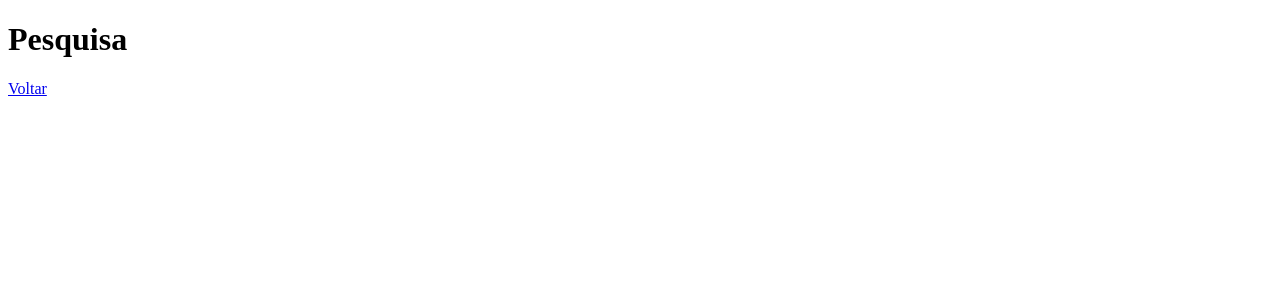
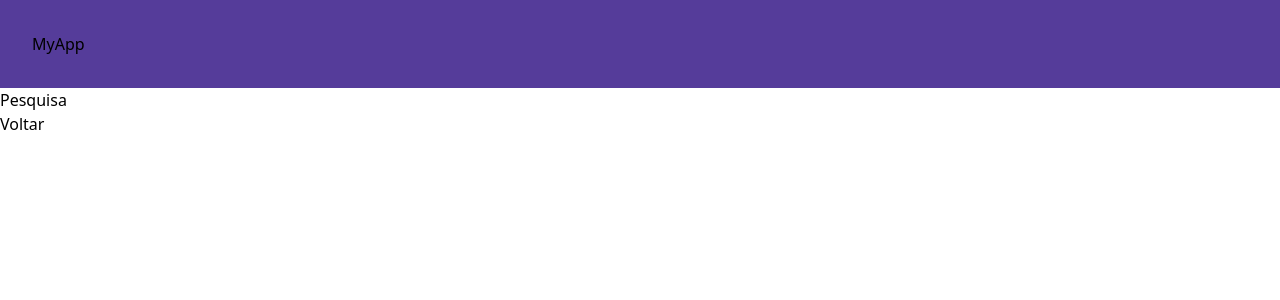
Before and after one commit to leonardocs1/palpite-box, a Next.js app: page /pesquisa in a window 1280 px wide. Shown: the top 300 px of the page. Built offline with nearby package versions, Linux system fonts and the light colour scheme.

Commit message:
Adicionado o TailwindCSS

```diff
--- /dev/null
+++ b/css/styles.css
@@ -0,0 +1,3 @@
+@import "tailwindcss/base";
+@import "tailwindcss/components";
+@import "tailwindcss/utilities";
--- a/package.json
+++ b/package.json
@@ -12,8 +12,11 @@
   "author": "Leonardo Costa",
   "license": "MIT",
   "dependencies": {
+    "autoprefixer": "^9.8.6",
     "next": "^11.1.0",
+    "postcss-import": "^13.0.0",
     "react": "^17.0.2",
-    "react-dom": "^17.0.2"
+    "react-dom": "^17.0.2",
+    "tailwindcss": "^1.9.6"
   }
 }
--- /dev/null
+++ b/pages/_app.js
@@ -0,0 +1,13 @@
+import React from 'react'
+
+import '../css/styles.css'
+
+const MyApp = ({ Component, pageProps }) => {
+  return (
+    <div>
+      <h1 className="bg-green-400 md:bg-red-900 lg:bg-purple-800 p-8">MyApp</h1>
+      <Component {...pageProps} />
+    </div>
+  )
+}
+export default MyApp
--- /dev/null
+++ b/postcss.config.js
@@ -0,0 +1,7 @@
+module.exports = {
+  plugins: [
+    'postcss-import',
+    'autoprefixer',
+    'tailwindcss'
+  ]
+}
--- /dev/null
+++ b/tailwind.config.js
@@ -0,0 +1,12 @@
+module.exports = {
+  future: {
+    // removeDeprecatedGapUtilities: true,
+    // purgeLayersByDefault: true,
+  },
+  purge: [],
+  theme: {
+    extend: {},
+  },
+  variants: {},
+  plugins: [],
+}
```
Also changed, not shown: 1 other file (tests, documents, lock files or other folders).
